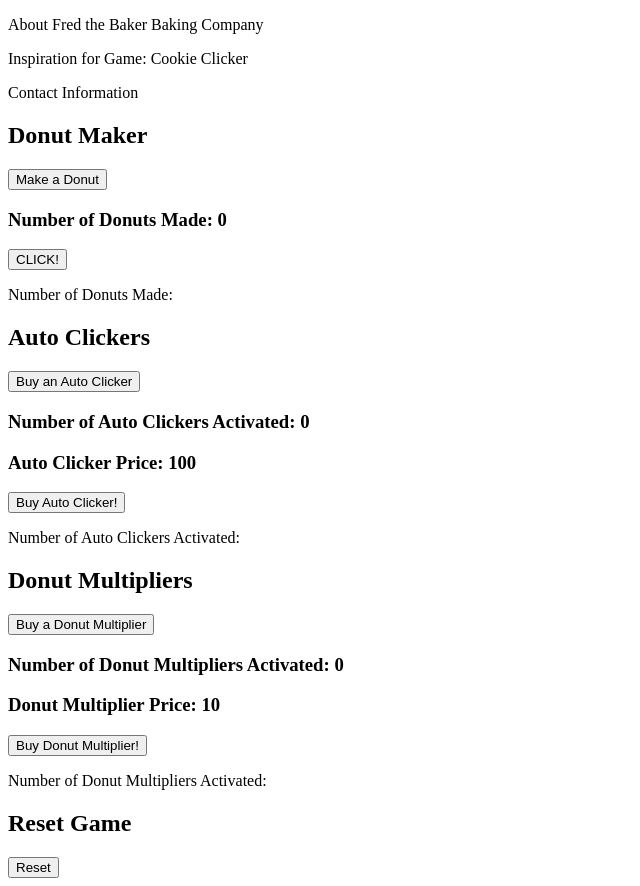
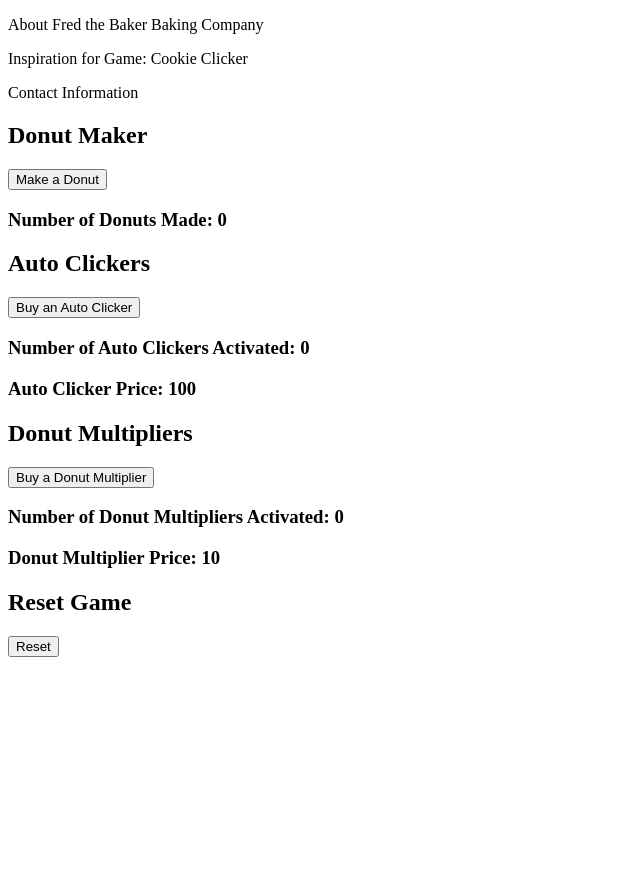
Before and after one commit to 2021-October-Java-PT/donut-maker-bradymgasser, a website: page index.html in a window 1280 px wide. Shown: the whole page, without its empty margins (0-640 px from the left). After the commit the page ends 800 px from the top, so only its background shows below. Drawn offline with Linux system fonts and the light colour scheme.

Commit message:
Update index.html

```diff
--- a/index.html
+++ b/index.html
@@ -17,34 +17,26 @@
 
     <main>
 
+      <div class = "container">
+
     <section id = "donutMakerDisplay">
       <h2>Donut Maker</h2>
       <button id="donutMakerBtn">Make a Donut</button>
       <h3>Number of Donuts Made: <span id="donutCounterGameDisplay">0</span></h3>
-      <button id="donutMaker">CLICK!</button>
-      <p>Number of Donuts Made: </p>
     </section>
-
-    <div class = "container">
 
     <section id = "autoClickerDisplay">
       <h2>Auto Clickers</h2>
-
       <button id="buyAutoClickerBtn">Buy an Auto Clicker</button>
       <h3>Number of Auto Clickers Activated: <span id="autoClickerGameCounter">0</span></h3>
       <h3>Auto Clicker Price: <span id="autoClickerGamePrice">100</span></h3>
-      <button id="buyAuto">Buy Auto Clicker!</button>
-      <p>Number of Auto Clickers Activated: </p>
     </section>
 
     <section id = "DonutMultipliers">
       <h2>Donut Multipliers</h2>
-
       <button id="buyDonutMultiBtn">Buy a Donut Multiplier</button>
       <h3>Number of Donut Multipliers Activated: <span id="donutMultiGameCounter">0</span></h3>
       <h3>Donut Multiplier Price: <span id="donutMultiGamePrice">10</span></h3>
-      <button id="buyMulti">Buy Donut Multiplier!</button>
-      <p>Number of Donut Multipliers Activated: </p>
     </section>
 
     <section id = "resetGame">
```
